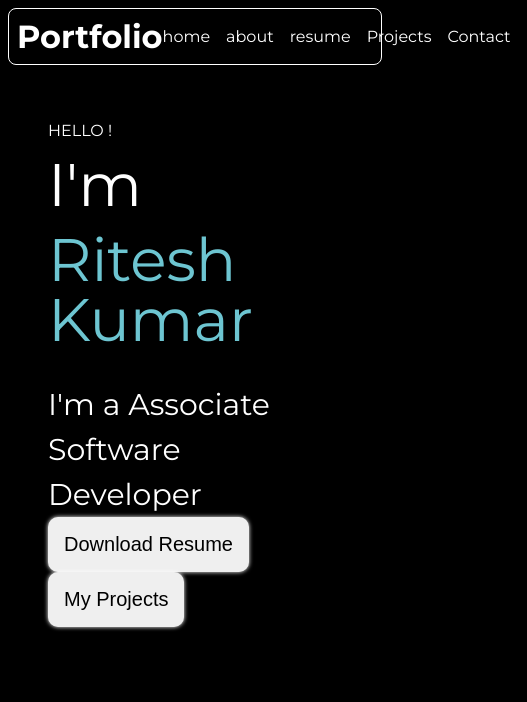
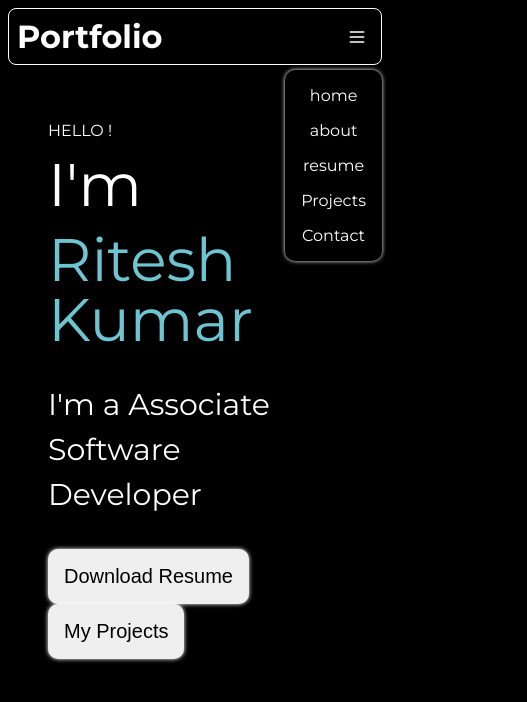
Before and after one commit to riteshkumar56/PORTFOLIO, a plain HTML site: page index.html in a window 390 px wide. Shown: the whole page, 527 px wide, since content can reach past the window. Drawn offline with Linux system fonts and the light colour scheme.

Commit message:
home page

```diff
--- a/index.html
+++ b/index.html
@@ -5,11 +5,18 @@
   <link rel="stylesheet" href="./style.css">
   <meta charset="UTF-8">
   <meta name="viewport" content="width=device-width, initial-scale=1.0">
-  <title>Document</title>
+  <title>Ritesh Kumar Portfolio</title>
 </head>
 
 <body>
   <div class="home-container">
+    <div class="header-mobile-content-container">
+      <a class="header-content" href="home">home</a>
+      <a class="header-content" href="About">about</a>
+      <a class="header-content" href="Resume">resume</a>
+      <a class="header-content" href="Projects">Projects</a>
+      <a class="header-content" href="Contact">Contact</a>
+    </div>
 
     <!--Header Container-->
     <div class="header-container">
@@ -21,6 +28,13 @@
         <a class="header-content" href="Projects">Projects</a>
         <a class="header-content" href="Contact">Contact</a>
       </div>
+      <button class="header-mobile-menu-button" onclick="handleOpenMobileMenu()">
+        <svg width="20px" height="20px" viewBox="0 0 24 24" fill="currentColor" xmlns="http://www.w3.org/2000/svg">
+          <path fill-rule="evenodd" clip-rule="evenodd"
+            d="M3 6C3 5.44772 3.44772 5 4 5H20C20.5523 5 21 5.44772 21 6C21 6.55228 20.5523 7 20 7H4C3.44772 7 3 6.55228 3 6ZM3 12C3 11.4477 3.44772 11 4 11H20C20.5523 11 21 11.4477 21 12C21 12.5523 20.5523 13 20 13H4C3.44772 13 3 12.5523 3 12ZM3 18C3 17.4477 3.44772 17 4 17H20C20.5523 17 21 17.4477 21 18C21 18.5523 20.5523 19 20 19H4C3.44772 19 3 18.5523 3 18Z"
+            fill="#fff" />
+        </svg>
+      </button>
     </div>
 
     <!--Home page division-->
@@ -42,5 +56,6 @@
 
   </div>
 </body>
+<script src="./script.js"></script>
 
 </html>
--- /dev/null
+++ b/script.js
@@ -0,0 +1,3 @@
+function handleOpenMobileMenu() {
+
+}
--- a/style.css
+++ b/style.css
@@ -30,7 +30,16 @@ body {
 	border: 1px solid white;
 	border-radius: 8px;
 	color: white;
+}
 
+.header-mobile-content-container {
+	display: none;
+}
+
+.header-mobile-menu-button {
+	display: none;
+	background: none;
+	border: none;
 }
 
 .header-title {
@@ -83,7 +92,7 @@ body {
 }
 
 .home-page-button-container {
-
+	padding-top: 2rem;
 }
 
 .home-page-button {
@@ -94,8 +103,44 @@ body {
 	border-radius: 10px;
 	box-shadow: 0 0 4px white;
 	transition: 0.2s ease;
+	cursor: pointer;
 }
 
 .home-page-button:hover {
 	box-shadow: 0 0 12px white;
 }
+
+@media only screen and (max-width: 600px) {
+	.header-content-container {
+		display: none;
+	}
+
+
+	.header-mobile-content-container {
+		display: flex;
+		flex-direction: column;
+		position: absolute;
+		top: 70px;
+		right: 0;
+		padding: 8px;
+		margin-right: 8px;
+		box-shadow: 0 0 4px white;
+		border-radius: 10px;
+	}
+
+	.header-content {
+		padding-right: 0;
+		padding: 8px;
+		border-radius: 10px;
+		text-align: center;
+	}
+
+	.header-content:hover {
+		background-color: gray;
+	}
+
+	.header-mobile-menu-button {
+		display: flex;
+		cursor: pointer;
+	}
+}
```
